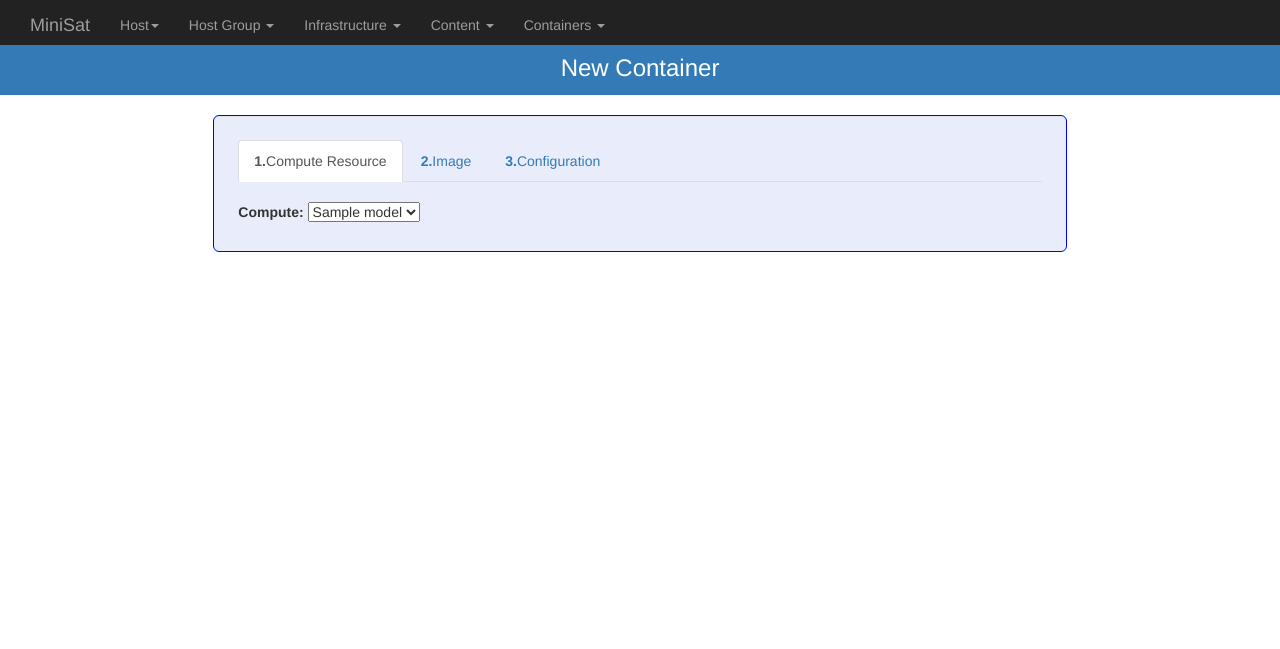
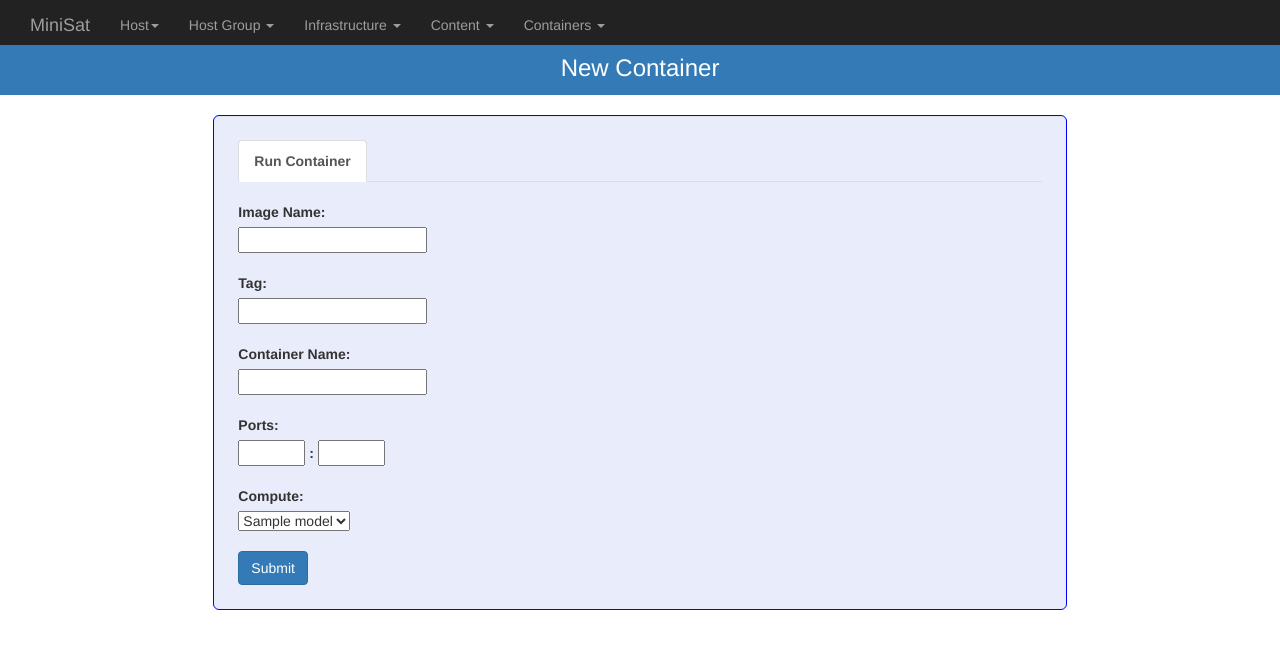
Before and after one commit to miniSat/Minisat, a Django app: page /new_container in a window 1280 px wide. Shown: the top 649 px of the page. Run offline with Django 3.2, Linux system fonts and the light colour scheme; tables that the repository leaves empty hold one stand-in row (values such as "Sample post"); some libraries are stand-ins or nearby versions.

Commit message:
Change containers form.Remove entry point and command parameters
Signed-off-by: Yadnesh Kulkarni <yadnesh45@gmail.com>

```diff
--- a/main_app/forms.py
+++ b/main_app/forms.py
@@ -39,8 +39,8 @@ class newContainerform(forms.Form):
     image_name = forms.CharField(label="Image Name", max_length=20)
     tag_name = forms.CharField(label="Tag", max_length=20)
     container_name = forms.CharField(label="Container Name", max_length=20)
-    command = forms.CharField(label="Command", max_length=15)
-    entry_point = forms.CharField(label="Entry Point", max_length=15)
+    host_port = forms.CharField(widget=forms.TextInput(attrs={'size':'5'}), label="Ports", max_length=4)
+    cont_port = forms.CharField(widget=forms.TextInput(attrs={'size':'5'}), max_length=4)
 
 
 class Local_image_form(forms.ModelForm):
--- a/main_app/templates/containers/new_container.html
+++ b/main_app/templates/containers/new_container.html
@@ -8,13 +8,7 @@
 <div class="col-md-8 col-lg-8 well well-lg well-primary" style="border:1px solid blue" >
     <ul class="nav nav-tabs" role="tablist">
         <li class="nav-item active">
-            <a class="nav-link active" href="#compute_resource" role="tab" data-toggle="tab"><strong>1.</strong>Compute Resource</a>
-        </li>
-        <li class="nav-item">
-            <a class="nav-link" href="#image" role="tab" data-toggle="tab"><strong>2.</strong>Image</a>
-        </li>
-        <li class="nav-item">
-            <a class="nav-link" href="#config" role="tab" data-toggle="tab"><strong>3.</strong>Configuration</a>
+            <a class="nav-link active" href="#compute_resource" role="tab" data-toggle="tab"><strong>Run Container</strong></a>
         </li>
     </ul>
     <form action="post_new_container" method="post">
@@ -22,29 +16,24 @@
         <div class="tab-content">
             <br>
             <div role="tabpanel" class="tab-pane fade in active" id="compute_resource">
-                {{ form.select_compute.label_tag }}
+                {{ form.image_name.label_tag }}<br>
+                {{ form.image_name }}
+                <br><br>
+                {{ form.tag_name.label_tag }}<br>
+                {{ form.tag_name }}
+                <br><br>
+                {{ form.container_name.label_tag }}<br>
+                {{ form.container_name }}
+                <br><br>
+                {{ form.host_port.label_tag }}<br>
+                {{ form.host_port }}<strong> : </strong>{{ form.cont_port }}<br>
+                <br>
+                {{ form.select_compute.label_tag }}<br>
                 <select name="select_compute">
                 {% for key,value in  compute_name %}
                     <option value="{{key}}">{{ value }}</option>
                 {% endfor %}
                 </select>
-            </div>
-            <div role="tabpanel" class="tab-pane fade" id="image">
-                {{ form.image_name.label_tag }}<br>
-                {{ form.image_name }}
-                <br><br>
-                {{ form.tag_name.label_tag }}<br>
-                {{ form.tag_name }}
-            </div>
-            <div role="tabpanel" class="tab-pane fade" id="config">
-                {{ form.container_name.label_tag }}<br>
-                {{ form.container_name }}
-                <br><br>
-                {{ form.command.label_tag }}<br>
-                {{ form.command }}
-                <br><br>
-                {{ form.entry_point.label_tag }}<br>
-                {{ form.entry_point }}
                 <br><br>
                 <button type="submit" class="btn btn-primary">Submit</button>
             </div>
--- a/main_app/views.py
+++ b/main_app/views.py
@@ -18,7 +18,8 @@ from .models import (
     Compute_resource_model,
     Profile_model,
     Operating_system_model,
-    Create_host_model
+    Create_host_model,
+    Container_model
 )
 from main_app.modules import vm_manage as vm
 from main_app.modules import kickstart
@@ -50,6 +51,9 @@ def post_data(request):
             root_password=form.cleaned_data["root_password"]
         )
         compute.save()
+        add_docker_machine = "docker-machine create --driver generic --generic-ip-address " + compute.ip_address + " --generic-ssh-user root --generic-ssh-key ~/.ssh/id_rsa " + compute.name
+        result = os.system(add_docker_machine)
+        print(result)
     return HttpResponseRedirect('/')
 
 
@@ -140,7 +144,16 @@ def new_container(request):
 def post_new_container(request):
     form = newContainerform(request.POST)
     if form.is_valid():
-        form.save(commit=True)
+        new_cont = Container_model(
+            select_compute = form.data['select_compute'],
+            image_name = form.data['image_name'],
+            tag_name = form.data['tag_name'],
+            container_name = form.data['container_name'],
+        )
+        create_cont = "docker-machine ssh "+ new_cont.select_compute + " docker container run -d -p "+ form.data["host_port"]+":"+form.data["cont_port"]+" --name "+ new_cont.container_name + " " + new_cont.image_name+":"+new_cont.tag_name
+        print(create_cont)
+        os.system(create_cont)
+        # form.save()
     return HttpResponseRedirect('/')
 
 
```
Also changed, not shown: main_app/models.py (+5 -2 lines).
